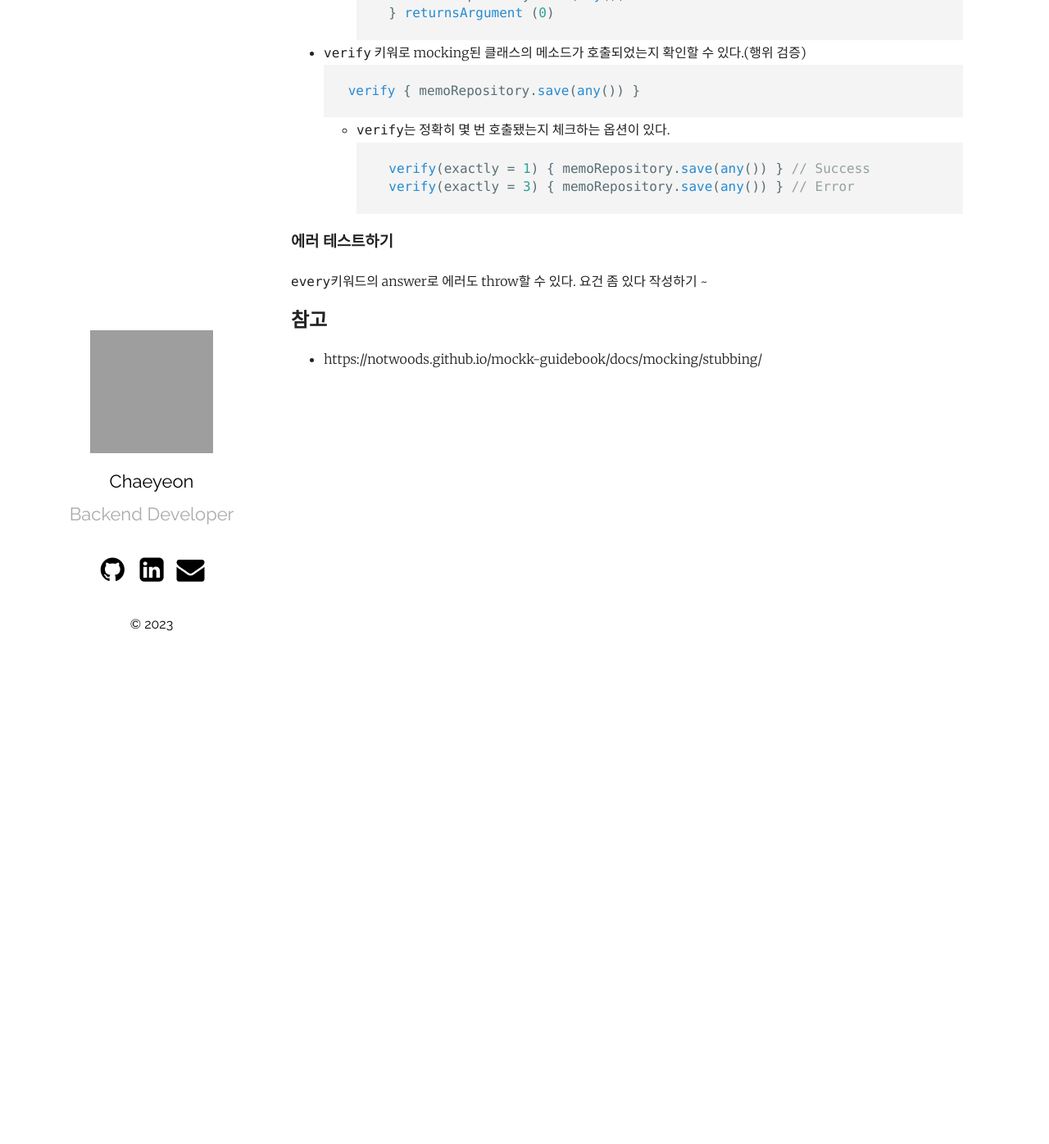
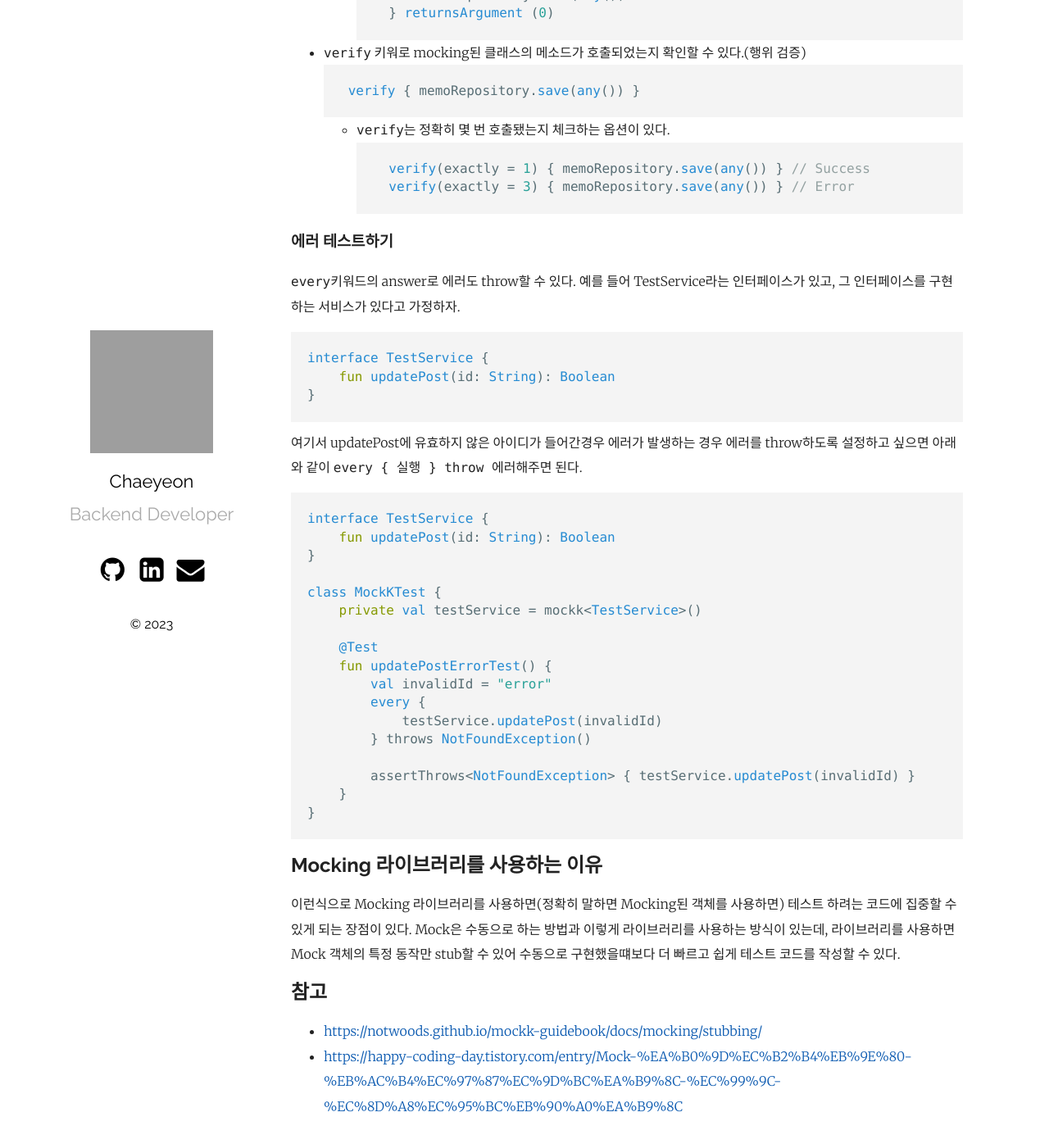
Before and after one commit to chaeyeonhan1225/chaeyeonhan1225.github.io, a Jekyll site: the page built from _posts/2022-12-31-MockK 시작하기.markdown, in a window 1280 px wide and 1400 px high, scrolled down 3394 px. Shown: the top 1396 px of the window at 82% size. Built offline with Jekyll 4.4.1, drawn with Linux system fonts in a browser that asks for light colours; comment, search, counter and statistics services are not loaded; some of the changed text lies outside the part shown; grey boxes are pictures that could not be loaded.

Commit message:
post: MockKㅅ 시작하기

````diff
--- a/_posts/2022-11-19-Spring Boot+Kotlin에서 JPA Repository mokking하기(MockK).markdown
+++ b/_posts/2022-12-31-MockK 시작하기.markdown
@@ -1,11 +1,11 @@
 ---
 layout: post
-title:  "Spring Boot + Kotlin에서 JPA Repository mokking하기(MockK)"
+title:  "MockK 시작하기"
 future: true
 date:   2022-12-12 00:00:00 +0900
 categories: Spring MockK Kotlin
 ---
-Spring Boot + Kotlin 조합으로 단뒤 테스트 코드를 짜다 보면 repository를 어떻게 주입해줘야할지 고민이 된다. 이럴때 주로 가짜로 구현체를 만들어서 주입해주게 되는데 테스트할 클래스가 `JPARepository`를 바라보고 있는 경우에는 가짜 구현체에 구현해줄게 너무 많다. 그래서 여러가지 방법을 찾다가 moking 라이브러리를 사용하기로 하였는데 서치중 mockK를 어떻게 사용했는지 기록하고자 한다.
+Spring Boot + Kotlin 조합으로 유닛 테스트 코드를 짜다 보면 repository를 어떻게 주입해줘야할지 고민이 된다. 이럴때 주로 가짜로 구현체를 만들어서 주입해주게 되는데 테스트할 클래스가 `JPARepository`를 바라보고 있는 경우에는 가짜 구현체에 구현해줄게 너무 많다. 그래서 여러가지 방법을 찾다가 moking 라이브러리를 사용하기로 하였는데 서치중 mockK를 어떻게 사용했는지 기록하고자 한다.
 
 # MockK
 
@@ -144,7 +144,36 @@ class MemoApplicationTest {
 
 ### 에러 테스트하기
 `every`키워드의 answer로 에러도 throw할 수 있다.
-요건 좀 있다 작성하기 ~
+예를 들어 TestService라는 인터페이스가 있고, 그 인터페이스를 구현하는 서비스가 있다고 가정하자.
+
+```kotlin
+interface TestService {
+    fun updatePost(id: String): Boolean
+}
+```
+여기서 updatePost에 유효하지 않은 아이디가 들어간경우 에러가 발생하는 경우 에러를 throw하도록 설정하고 싶으면 아래와 같이 `every { 실행 } throw 에러`해주면 된다.
+```kotlin
+interface TestService {
+    fun updatePost(id: String): Boolean
+}
+
+class MockKTest {
+    private val testService = mockk<TestService>()
+
+    @Test
+    fun updatePostErrorTest() {
+        val invalidId = "error"
+        every {
+            testService.updatePost(invalidId)
+        } throws NotFoundException()
+
+        assertThrows<NotFoundException> { testService.updatePost(invalidId) }
+    }
+}
+```
+## Mocking 라이브러리를 사용하는 이유
+이런식으로 Mocking 라이브러리를 사용하면(정확히 말하면 Mocking된 객체를 사용하면) 테스트 하려는 코드에 집중할 수 있게 되는 장점이 있다. Mock은 수동으로 하는 방법과 이렇게 라이브러리를 사용하는 방식이 있는데, 라이브러리를 사용하면 Mock 객체의 특정 동작만 stub할 수 있어 수동으로 구현했을떄보다 더 빠르고 쉽게 테스트 코드를 작성할 수 있다.
 
 ## 참고
-- https://notwoods.github.io/mockk-guidebook/docs/mocking/stubbing/
+- [https://notwoods.github.io/mockk-guidebook/docs/mocking/stubbing/](https://notwoods.github.io/mockk-guidebook/docs/mocking/stubbing/)
+- [https://happy-coding-day.tistory.com/entry/Mock-%EA%B0%9D%EC%B2%B4%EB%9E%80-%EB%AC%B4%EC%97%87%EC%9D%BC%EA%B9%8C-%EC%99%9C-%EC%8D%A8%EC%95%BC%EB%90%A0%EA%B9%8C](https://happy-coding-day.tistory.com/entry/Mock-%EA%B0%9D%EC%B2%B4%EB%9E%80-%EB%AC%B4%EC%97%87%EC%9D%BC%EA%B9%8C-%EC%99%9C-%EC%8D%A8%EC%95%BC%EB%90%A0%EA%B9%8C)
````
Also changed, not shown: _posts/2022-11-19-오션뷰 개발 일지 - v1 해대인.markdown (renamed from _posts/2022-11-19-오션뷰 개발 일지 - v1 해대인 copy.markdown).
